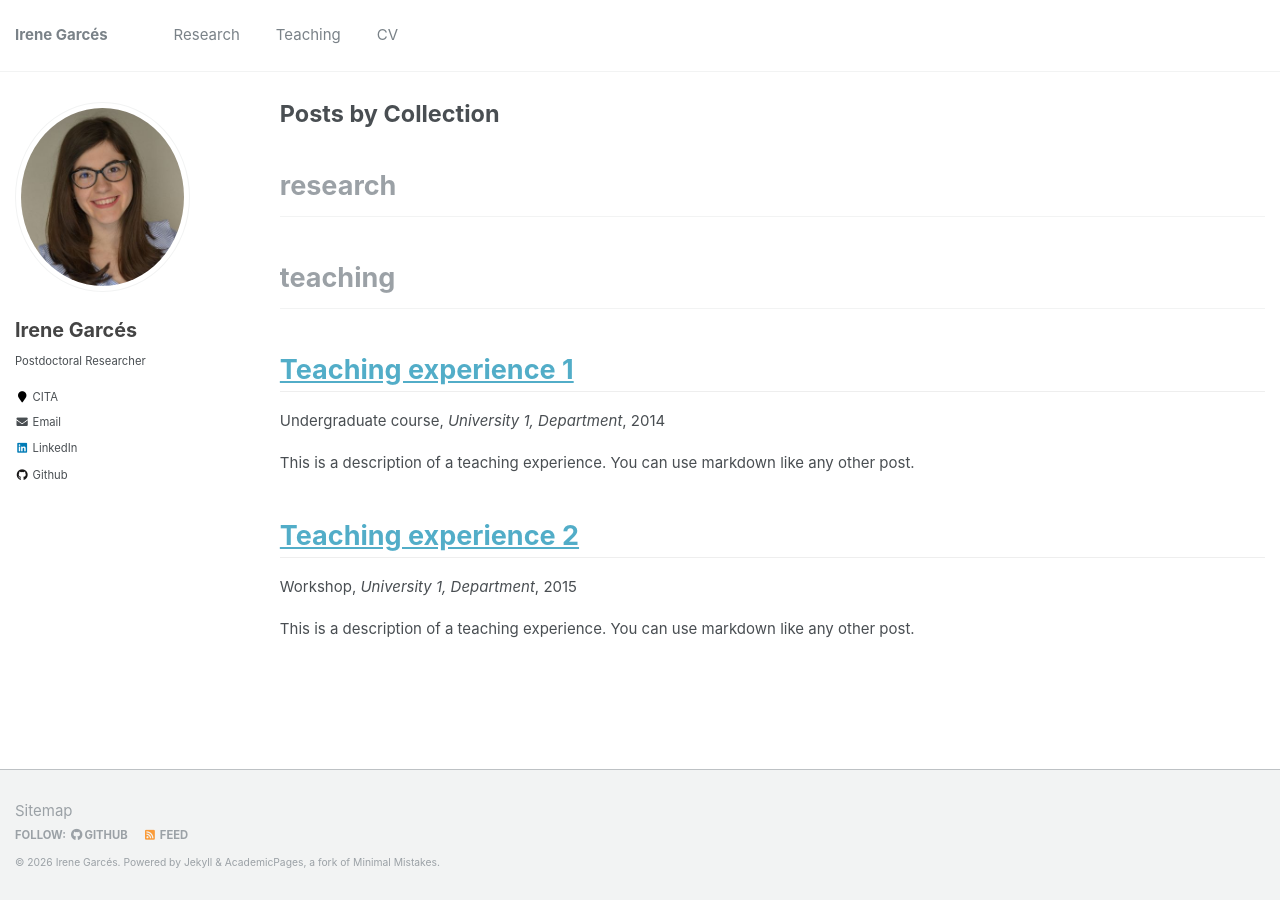
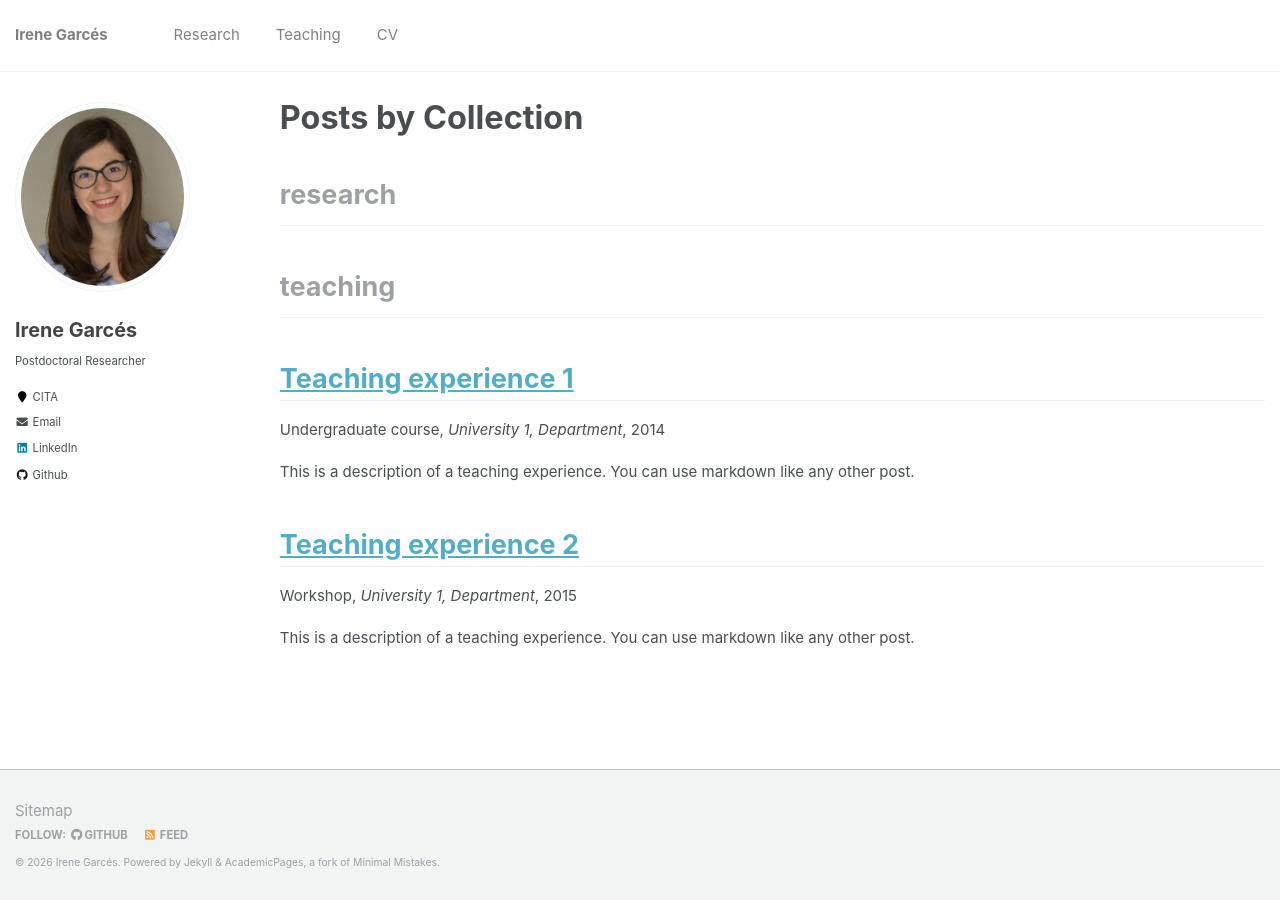
Before and after one commit to IreneGarces/irenegarces.github.io, a Jekyll site: the page built from _pages/collection-archive.html, in a window 1280 px wide. Built offline with Jekyll 4.4.1, drawn with Linux system fonts in a browser that asks for light colours.

Commit message:
Update main.scss

```diff
--- a/assets/css/main.scss
+++ b/assets/css/main.scss
@@ -45,6 +45,13 @@ body {
   font-size: 15px !important; /* Adjust this number to make it smaller */
 }
 
+h1 {
+  font-size: 1.8rem !important; /* Shrinks the main titles */
+}
+
+h2 {
+  font-size: 1.4rem !important; /* Shrinks the subtitles */
+}
 /* --- SECCIÓN ESPECÍFICA DE PUBLICACIONES --- */
 
 /* Título de la categoría (Working papers / Policy reports) */
```
